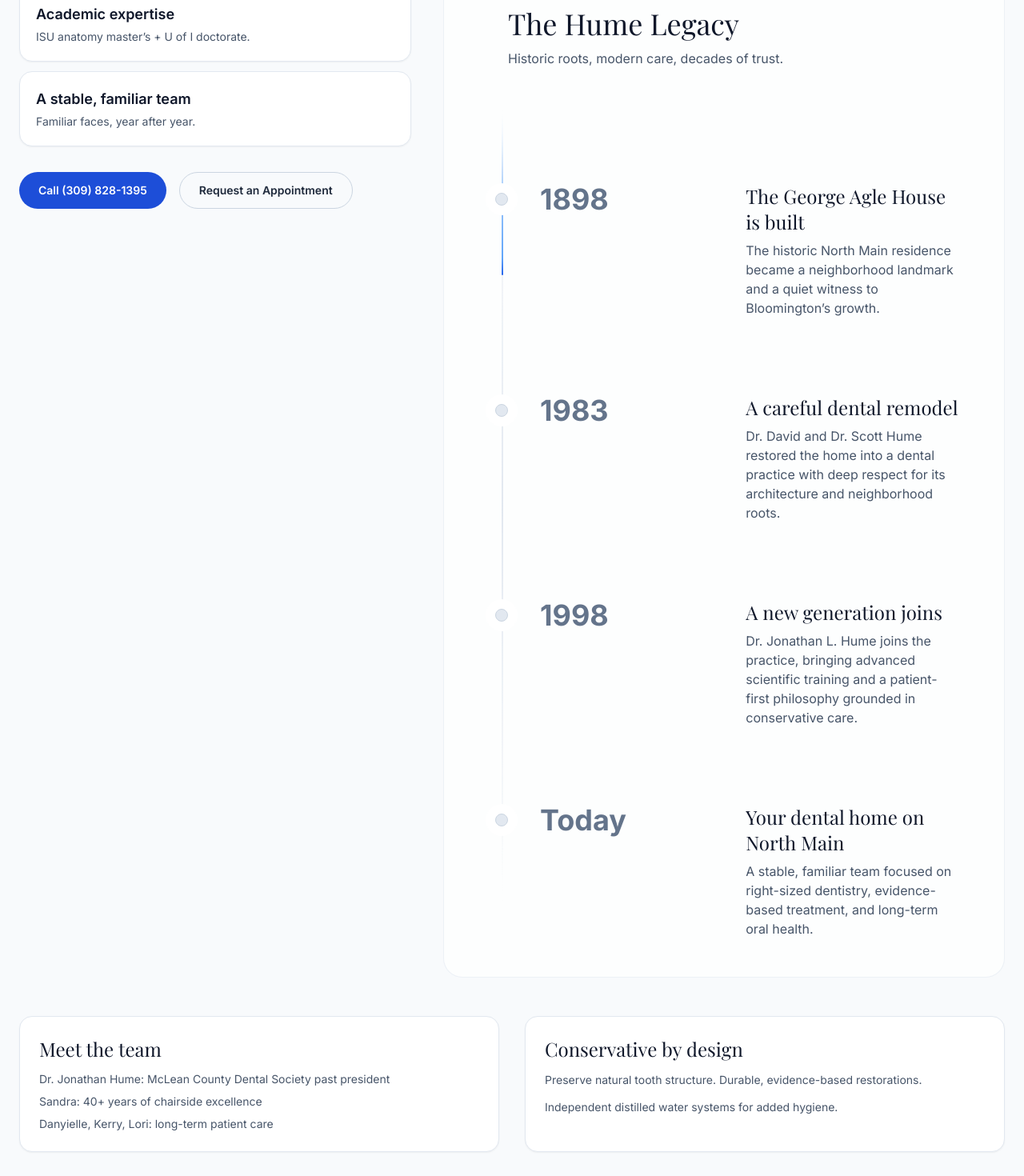
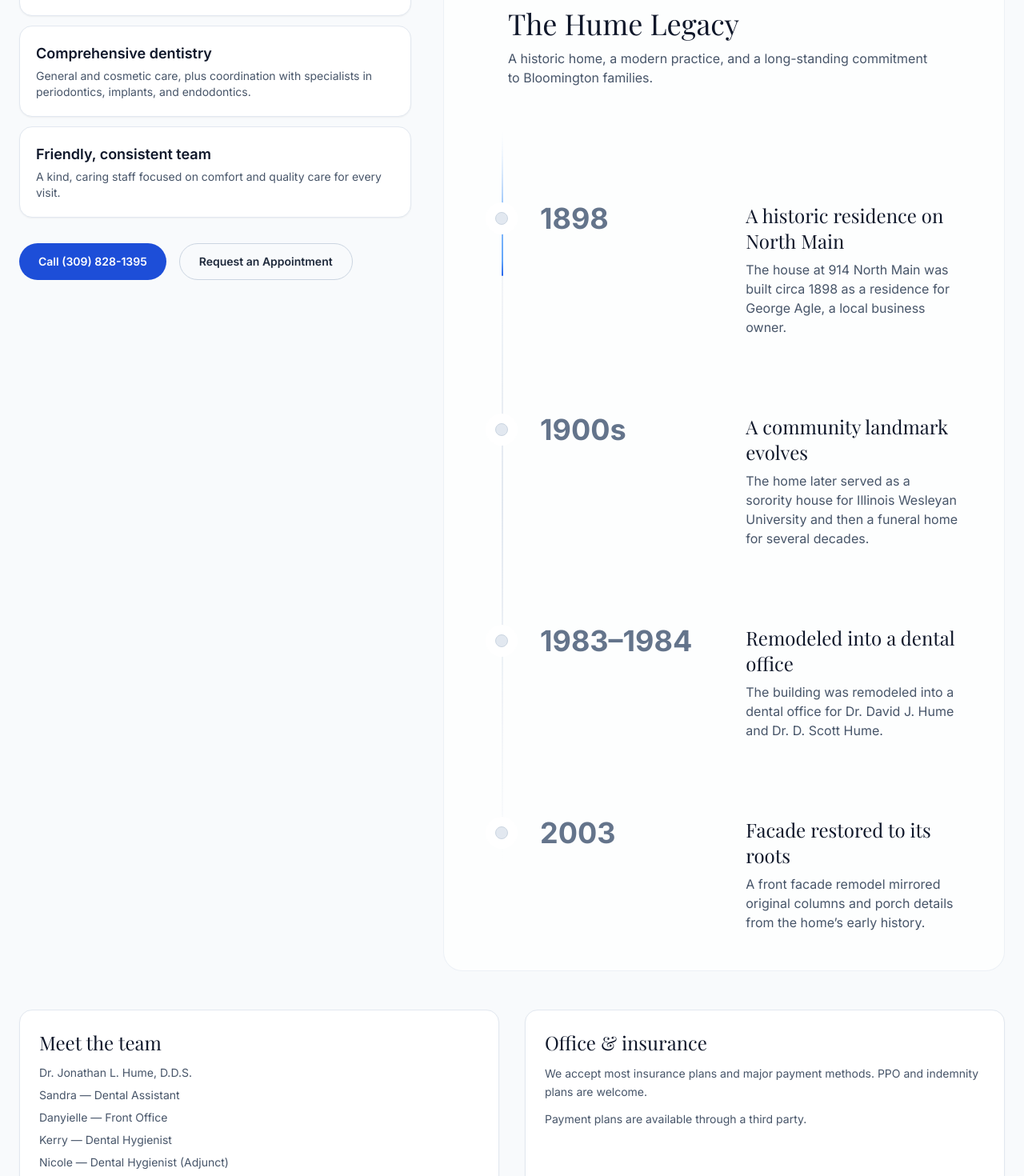
Before and after one commit to Rajput009/dental, a React (Vite) app: page / in a window 1280 px wide. Shown: the part 1330-2800 px from the top of the page at 80% size. Built offline with nearby package versions, Linux system fonts and the light colour scheme.

Commit message:
Update content and images to match practice info

```diff
--- a/src/components/About.jsx
+++ b/src/components/About.jsx
@@ -7,49 +7,49 @@ function About() {
       content: (
         <div>
           <h4 className="text-xl md:text-2xl font-serif text-slate-900 dark:text-white mb-2">
-            The George Agle House is built
+            A historic residence on North Main
           </h4>
           <p className="text-slate-600 dark:text-slate-300 text-sm md:text-base leading-relaxed">
-            The historic North Main residence became a neighborhood landmark and a quiet witness to Bloomington’s growth.
+            The house at 914 North Main was built circa 1898 as a residence for George Agle, a local business owner.
           </p>
         </div>
       ),
     },
     {
-      title: '1983',
+      title: '1900s',
       content: (
         <div>
           <h4 className="text-xl md:text-2xl font-serif text-slate-900 dark:text-white mb-2">
-            A careful dental remodel
+            A community landmark evolves
           </h4>
           <p className="text-slate-600 dark:text-slate-300 text-sm md:text-base leading-relaxed">
-            Dr. David and Dr. Scott Hume restored the home into a dental practice with deep respect for its architecture and neighborhood roots.
+            The home later served as a sorority house for Illinois Wesleyan University and then a funeral home for several decades.
           </p>
         </div>
       ),
     },
     {
-      title: '1998',
+      title: '1983–1984',
       content: (
         <div>
           <h4 className="text-xl md:text-2xl font-serif text-slate-900 dark:text-white mb-2">
-            A new generation joins
+            Remodeled into a dental office
           </h4>
           <p className="text-slate-600 dark:text-slate-300 text-sm md:text-base leading-relaxed">
-            Dr. Jonathan L. Hume joins the practice, bringing advanced scientific training and a patient-first philosophy grounded in conservative care.
+            The building was remodeled into a dental office for Dr. David J. Hume and Dr. D. Scott Hume.
           </p>
         </div>
       ),
     },
     {
-      title: 'Today',
+      title: '2003',
       content: (
         <div>
           <h4 className="text-xl md:text-2xl font-serif text-slate-900 dark:text-white mb-2">
-            Your dental home on North Main
+            Facade restored to its roots
           </h4>
           <p className="text-slate-600 dark:text-slate-300 text-sm md:text-base leading-relaxed">
-            A stable, familiar team focused on right-sized dentistry, evidence-based treatment, and long-term oral health.
+            A front facade remodel mirrored original columns and porch details from the home’s early history.
           </p>
         </div>
       ),
@@ -68,26 +68,26 @@ function About() {
               A tradition of professional care on North Main
             </h2>
             <p className="text-slate-600 text-lg leading-relaxed mb-6">
-              Conservative, family-oriented care led by Dr. Jonathan L. Hume, D.D.S. You’ll feel known, listened to, and cared for.
+              Gentle, family-oriented care led by Dr. Jonathan L. Hume, D.D.S. Our office combines modern technology with a warm, personal experience.
             </p>
 
             <div className="space-y-3">
               <div className="bg-white rounded-2xl border border-slate-200 p-5 shadow-sm">
-                <h3 className="text-lg font-semibold text-slate-900 mb-1">Integrity-first dentistry</h3>
+                <h3 className="text-lg font-semibold text-slate-900 mb-1">Modern, safe care</h3>
                 <p className="text-sm text-slate-600">
-                  Clear diagnostics and right-sized plans.
+                  State‑of‑the‑art equipment, advanced sterilization, and distilled water for dental units.
                 </p>
               </div>
               <div className="bg-white rounded-2xl border border-slate-200 p-5 shadow-sm">
-                <h3 className="text-lg font-semibold text-slate-900 mb-1">Academic expertise</h3>
+                <h3 className="text-lg font-semibold text-slate-900 mb-1">Comprehensive dentistry</h3>
                 <p className="text-sm text-slate-600">
-                  ISU anatomy master’s + U of I doctorate.
+                  General and cosmetic care, plus coordination with specialists in periodontics, implants, and endodontics.
                 </p>
               </div>
               <div className="bg-white rounded-2xl border border-slate-200 p-5 shadow-sm">
-                <h3 className="text-lg font-semibold text-slate-900 mb-1">A stable, familiar team</h3>
+                <h3 className="text-lg font-semibold text-slate-900 mb-1">Friendly, consistent team</h3>
                 <p className="text-sm text-slate-600">
-                  Familiar faces, year after year.
+                  A kind, caring staff focused on comfort and quality care for every visit.
                 </p>
               </div>
             </div>
@@ -112,7 +112,7 @@ function About() {
             <div className="grid grid-cols-1 md:grid-cols-2 gap-6">
               <div className="rounded-3xl overflow-hidden shadow-soft border border-slate-200 bg-white">
                 <img
-                  src="https://images.unsplash.com/photo-1606813909355-d3039ad8a2d0?q=80&w=1200&auto=format&fit=crop"
+                  src="https://images.unsplash.com/photo-1501183638710-841dd1904471?q=80&w=1200&auto=format&fit=crop"
                   alt="Historic home exterior similar to the North Main landmark"
                   className="w-full h-64 object-cover"
                 />
@@ -136,7 +136,7 @@ function About() {
 
             <Timeline
               title="The Hume Legacy"
-              subtitle="Historic roots, modern care, decades of trust."
+              subtitle="A historic home, a modern practice, and a long-standing commitment to Bloomington families."
               data={timelineData}
             />
           </div>
@@ -146,18 +146,20 @@ function About() {
           <div className="bg-white rounded-2xl border border-slate-200 p-6 shadow-sm">
             <h3 className="text-2xl font-serif text-slate-900 mb-3">Meet the team</h3>
             <ul className="mt-3 text-sm text-slate-600 space-y-2">
-              <li>Dr. Jonathan Hume: McLean County Dental Society past president</li>
-              <li>Sandra: 40+ years of chairside excellence</li>
-              <li>Danyielle, Kerry, Lori: long-term patient care</li>
+              <li>Dr. Jonathan L. Hume, D.D.S.</li>
+              <li>Sandra — Dental Assistant</li>
+              <li>Danyielle — Front Office</li>
+              <li>Kerry — Dental Hygienist</li>
+              <li>Nicole — Dental Hygienist (Adjunct)</li>
             </ul>
           </div>
           <div className="bg-white rounded-2xl border border-slate-200 p-6 shadow-sm">
-            <h3 className="text-2xl font-serif text-slate-900 mb-3">Conservative by design</h3>
+            <h3 className="text-2xl font-serif text-slate-900 mb-3">Office & insurance</h3>
             <p className="text-slate-600 text-sm leading-relaxed">
-              Preserve natural tooth structure. Durable, evidence-based restorations.
+              We accept most insurance plans and major payment methods. PPO and indemnity plans are welcome.
             </p>
             <div className="mt-3 text-sm text-slate-600">
-              Independent distilled water systems for added hygiene.
+              Payment plans are available through a third party.
             </div>
           </div>
         </div>
--- a/src/components/Booking.jsx
+++ b/src/components/Booking.jsx
@@ -2,16 +2,19 @@ import { useState } from 'react'
 import { ArrowUpRight } from 'lucide-react'
 
 const services = [
-  { id: 'cleaning', name: 'General Cleaning', description: 'Routine check-up and cleaning.', duration: '60 mins', icon: 'cleaning_services' },
-  { id: 'whitening', name: 'Whitening', description: 'Professional teeth whitening.', duration: '45 mins', icon: 'medical_services' },
-  { id: 'emergency', name: 'Emergency', description: 'Urgent pain relief or repair.', duration: '30 mins', icon: 'emergency' },
-  { id: 'consultation', name: 'Consultation', description: 'Discuss braces or implants.', duration: '30 mins', icon: 'orthopedics' },
+  { id: 'general', name: 'General Dentistry', description: 'Exams, cleanings, and preventive care.', duration: '60 mins', icon: 'cleaning_services' },
+  { id: 'cosmetic', name: 'Cosmetic Dentistry', description: 'Veneers, bonding, and smile enhancement.', duration: '60 mins', icon: 'auto_fix_high' },
+  { id: 'crowns', name: 'Crowns & Bridges', description: 'Restore strength and function.', duration: '60 mins', icon: 'dentistry' },
+  { id: 'root-canal', name: 'Root Canal Therapy', description: 'Relieve pain and save the tooth.', duration: '60 mins', icon: 'medical_services' },
+  { id: 'whitening', name: 'Teeth Whitening', description: 'Professional in-office whitening.', duration: '45 mins', icon: 'light_mode' },
 ]
 
 const dentists = [
-  { id: 'sarah', name: 'Dr. Sarah', title: 'General Dentist', image: 'https://lh3.googleusercontent.com/aida-public/AB6AXuAl5_PgkS7ehlquy6N40kMiifCJl3TaykhpMFqc5yi1g4TsWetpr2xWD6f9TmhVokmq6tvm2I8kbwwbursCD9yD99mAc4DenA5qVACuo_-vFKrqhTSvDgJ6yC0xqkyQYgGvzeU2pvRTUq71Z765YKzxN3W2KsQTwAQw6BBGH1-xn4KYIqZhdYEJPXL7XZZPrpvA3XIgEb74UlaXg0rRoT1cXihN0UhtHq1uEn2cyeqHL2kA5lEJSTB846yX68W3kVqS5NoZoX7QRvE' },
-  { id: 'james', name: 'Dr. James', title: 'Oral Surgeon', image: 'https://lh3.googleusercontent.com/aida-public/AB6AXuAMJWM9UYaYcK679r6niAE8K7tA488onyBCTZyMia0DrfYSOpF62uAYmf3XGIHFwkTIkBcoEYvoUPoRTjLGtdp53U9xrY9rb9Vq5FKd9qLoj31mmVrHY2aY2vDf56ZB7UMlbAgihhXydpkOib31p5jw34Y4-X1glxx8--1shnw1heTlw4cArhm-Ec4NUfU_C2YDbYEoy-eAEuaC3_jL_D65laK1ngZb2Ndzopqr_L4QcEne29vhSVCmCbycv90uRVX48h3eTS1NCow' },
-  { id: 'elena', name: 'Dr. Elena', title: 'Pediatric', image: 'https://lh3.googleusercontent.com/aida-public/AB6AXuDYumEx2J_YbpLWsDA9KrcRGrJiFDwrqQN0wEtgt_Y6w__QdLhmN5rcwslDvq_aY5QrOogCKbKUSXyPV7m1GYnzHLjeircvntEL4oDV00oX_9U7eTSujlfb3zlV3OgXyOwTS9GK8c1Dg1swaGNrPEWk9PnPNl7dEo6NUSvKSL3f7sP29Wse_6Wf-nFGLH-cLuROeZ2VkVc1qPyQobiyarXsCQBV5ld4dxrm_0rPNPe4RI-plOgmJb-bVXQMHxzsAktteUe0epnZYcw' },
+  { id: 'hume', name: 'Dr. Jonathan Hume', title: 'D.D.S.', image: null },
+  { id: 'sandra', name: 'Sandra', title: 'Dental Assistant', image: 'https://www.drjhume.com/images/sandra.jpg' },
+  { id: 'danyielle', name: 'Danyielle', title: 'Front Office', image: 'https://www.drjhume.com/images/danielle.jpg' },
+  { id: 'kerry', name: 'Kerry', title: 'Dental Hygienist', image: 'https://www.drjhume.com/images/kerry_fixed.jpg' },
+  { id: 'nicole', name: 'Nicole', title: 'Adjunct Hygienist', image: null },
   { id: 'any', name: 'Any Available', title: 'Fastest', image: null },
 ]
 
--- a/src/components/Contact.jsx
+++ b/src/components/Contact.jsx
@@ -39,7 +39,7 @@ function Contact() {
                   </div>
                   <div>
                     <p className="font-bold text-gray-900 text-sm">Hume Dental Associates</p>
-                    <p className="text-xs text-gray-500 mt-1">123 Smile Boulevard, Suite 100<br/>San Francisco, CA 94102</p>
+                    <p className="text-xs text-gray-500 mt-1">914 North Main<br/>Bloomington, IL 61701</p>
                     <a className="text-accent-teal text-xs font-bold mt-2 inline-flex items-center hover:underline" href="#">
                       Get Directions <span className="material-symbols-outlined text-[14px] ml-1">arrow_forward</span>
                     </a>
@@ -56,7 +56,7 @@ function Contact() {
                 </div>
                 <div>
                   <p className="text-sm font-medium text-gray-500 mb-1">Phone</p>
-                  <a className="text-lg font-bold text-gray-900 hover:text-accent-teal transition-colors" href="tel:4155550123">(415) 555-0123</a>
+                  <a className="text-lg font-bold text-gray-900 hover:text-accent-teal transition-colors" href="tel:3098281395">(309) 828-1395</a>
                   <p className="text-xs text-gray-400 mt-1">Call for appointments</p>
                 </div>
               </div>
@@ -66,8 +66,8 @@ function Contact() {
                 </div>
                 <div>
                   <p className="text-sm font-medium text-gray-500 mb-1">Hours</p>
-                  <p className="text-base font-bold text-gray-900">Mon - Fri: 8am - 6pm</p>
-                  <p className="text-sm text-gray-500">Sat: 9am - 2pm</p>
+                  <p className="text-base font-bold text-gray-900">Mon - Thu: 8am - 5pm</p>
+                  <p className="text-sm text-gray-500">Fri: 8am - 4pm • Sat: Closed</p>
                 </div>
               </div>
             </div>
--- a/src/components/Dentists.jsx
+++ b/src/components/Dentists.jsx
@@ -4,43 +4,43 @@ import { ArrowRight, ArrowLeft } from 'lucide-react'
 const specialists = [
   {
     id: 1,
-    name: 'Dr. David Wilson',
-    specialty: 'Orthodontist',
-    description: 'Specialist in root canal treatments, combining precision and comfort.',
-    practicingSince: '2014',
+    name: 'Dr. Jonathan L. Hume, D.D.S.',
+    specialty: 'General & Cosmetic Dentistry',
+    description: 'Comprehensive care focused on comfort, prevention, and long-term oral health.',
+    background: 'D.D.S., University of Illinois (1998)',
     image: 'https://lh3.googleusercontent.com/aida-public/AB6AXuBF8n40U_lCsicr91vtEFh5K9sx33bKS-szyrpWoWKmuCOQ5Gzc5uZ_-LeVko8GQ68Yl0SSbBrHpG5k4187oUjj8pK0TsqmiNgnsbTfztlljhKL8rB_eXXKjP5Wa7_G826-8wuG58D4IgOXM6XL_Y2lYgNryNZ1UKg1DUCBFC_8eU9I9p3gyCDheofPr_zNnCbSf9m1z-f1QICsbXwK0FlqhBuiXap4BxIPlC7YvOh8jU9IZmEEX6DPM2bIidH5QI8rzd8UuCk5CkE',
   },
   {
     id: 2,
-    name: 'Dr. Emma Robinson',
-    specialty: 'Esthetician',
-    description: 'Crafts aesthetic transformations with veneers and cosmetic care.',
-    practicingSince: '2016',
-    image: 'https://lh3.googleusercontent.com/aida-public/AB6AXuDqjN3e81T-oF2fFfNg67yP12OV5Nw4tJgCIr4G_2ihmskDgi-LYxL_1ia9s2QiUF36fzVTQKFo7hKycFCLXhA9tiy5yKexAKMFzblbxK7tVT7i1aF90wEXugTMHEFAXFD56N_xXRloHkIA5kz-c5_OpKGDcHcip6JQo-7npMOO9k7wEn_r9Vq8oCCqfzQyc3GtgwtgntL9bZaqHqIkKq_JpXcOwgD4u1z2xmqpsBEnl_uGAQam_X66Tw8KLpLc_OeuJGoctxWHqwc',
+    name: 'Sandra',
+    specialty: 'Dental Assistant',
+    description: 'Experienced chairside support focused on patient comfort and efficiency.',
+    background: 'Dental Assistant',
+    image: 'https://www.drjhume.com/images/sandra.jpg',
   },
   {
     id: 3,
-    name: 'Dr. Sophia Turner',
-    specialty: 'Endodontist',
-    description: 'Specialist in root canal treatments combining precision and comfort.',
-    practicingSince: '2012',
-    image: 'https://lh3.googleusercontent.com/aida-public/AB6AXuDC6oNJZlpNHTudSd9sHUR2Y74QozuHiFJ3s4Z9ngJSTfuFV2RSa_4600ipc2kgjWmcLfnmWsmfyYJrMeSl4EQdELUsqy3DPgHM1MYjN-szj43BzdxnS6E-6Gye6SYNtGSYyvc__mvl2GpuzReFPPBTy1Z_ha3dovGBzhhq9xGLF4_bwgMf26oMqbUfc_fxrHeVg71yFPffb8bwcmh8d73vLgx74SvuQ53kphmjGIlB8adsw7E1cxM8aoF3tZnNQpscawLfIXecv9w',
+    name: 'Danyielle',
+    specialty: 'Front Office',
+    description: 'Scheduling, insurance, and patient coordination with a friendly touch.',
+    background: 'Front Office',
+    image: 'https://www.drjhume.com/images/danielle.jpg',
   },
   {
     id: 4,
-    name: 'Dr. Michael Chen',
-    specialty: 'Periodontist',
-    description: 'Expert in gum health and periodontal disease treatment.',
-    practicingSince: '2015',
-    image: 'https://lh3.googleusercontent.com/aida-public/AB6AXuBF8n40U_lCsicr91vtEFh5K9sx33bKS-szyrpWoWKmuCOQ5Gzc5uZ_-LeVko8GQ68Yl0SSbBrHpG5k4187oUjj8pK0TsqmiNgnsbTfztlljhKL8rB_eXXKjP5Wa7_G826-8wuG58D4IgOXM6XL_Y2lYgNryNZ1UKg1DUCBFC_8eU9I9p3gyCDheofPr_zNnCbSf9m1z-f1QICsbXwK0FlqhBuiXap4BxIPlC7YvOh8jU9IZmEEX6DPM2bIidH5QI8rzd8UuCk5CkE',
+    name: 'Kerry',
+    specialty: 'Dental Hygienist',
+    description: 'Gentle preventive care and patient education for long-term health.',
+    background: 'Dental Hygienist',
+    image: 'https://www.drjhume.com/images/kerry_fixed.jpg',
   },
   {
     id: 5,
-    name: 'Dr. Sarah Johnson',
-    specialty: 'Prosthodontist',
-    description: 'Specializes in dental prosthetics and full mouth rehabilitation.',
-    practicingSince: '2013',
-    image: 'https://lh3.googleusercontent.com/aida-public/AB6AXuDqjN3e81T-oF2fFfNg67yP12OV5Nw4tJgCIr4G_2ihmskDgi-LYxL_1ia9s2QiUF36fzVTQKFo7hKycFCLXhA9tiy5yKexAKMFzblbxK7tVT7i1aF90wEXugTMHEFAXFD56N_xXRloHkIA5kz-c5_OpKGDcHcip6JQo-7npMOO9k7wEn_r9Vq8oCCqfzQyc3GtgwtgntL9bZaqHqIkKq_JpXcOwgD4u1z2xmqpsBEnl_uGAQam_X66Tw8KLpLc_OeuJGoctxWHqwc',
+    name: 'Nicole',
+    specialty: 'Dental Hygienist (Adjunct)',
+    description: 'Supportive, prevention‑focused care for a healthy smile.',
+    background: 'Adjunct Hygienist',
+    image: 'https://www.drjhume.com/images/kerry.jpg',
   },
 ]
 
@@ -230,7 +230,7 @@ function Dentists() {
                   <div className="h-[70%] bg-blue-100 dark:bg-slate-700 relative overflow-hidden">
                     <img
                       alt={specialist.name}
-                      className="w-full h-full object-cover object-top card-image group-hover:scale-105"
+                      className={`w-full h-full object-cover object-top card-image group-hover:scale-105 ${specialist.name === 'Kerry' ? 'rotate-180' : ''}`}
                       src={specialist.image}
                     />
                   </div>
@@ -242,7 +242,7 @@ function Dentists() {
                       <p className="text-xs text-blue-200 mt-1 leading-snug">{specialist.description}</p>
                     </div>
                     <div className="text-[10px] text-blue-300/80 mt-2 pt-2 border-t border-blue-400/30">
-                      Practicing since {specialist.practicingSince}
+                      {specialist.background}
                     </div>
                   </div>
                 </div>
--- a/src/components/Footer.jsx
+++ b/src/components/Footer.jsx
@@ -61,15 +61,15 @@ function Footer() {
             <ul className="space-y-2 text-sm text-gray-400">
               <li className="flex items-center gap-2">
                 <span className="material-symbols-outlined text-[18px]">location_on</span>
-                San Francisco, CA
+                914 North Main, Bloomington, IL
               </li>
               <li className="flex items-center gap-2">
                 <span className="material-symbols-outlined text-[18px]">call</span>
-                (415) 555-0123
+                (309) 828-1395
               </li>
               <li className="flex items-center gap-2">
                 <span className="material-symbols-outlined text-[18px]">mail</span>
-                info@humedental.com
+                drhumeonline@gmail.com
               </li>
             </ul>
           </div>
--- a/src/components/Hero.jsx
+++ b/src/components/Hero.jsx
@@ -67,7 +67,7 @@ function Hero() {
 
       {/* Hero Heading */}
       <h1 className="relative text-5xl md:text-7xl lg:text-8xl font-medium leading-tight max-w-5xl mx-auto mb-10 text-gray-900 z-10">
-        Your dr
+        Your dream
         <span className="inline-flex items-center justify-center align-middle mx-1">
           <img
             alt="Diverse beaming smile of a mature man"
@@ -75,7 +75,7 @@ function Hero() {
             src="https://lh3.googleusercontent.com/aida-public/AB6AXuBsRVNozNKW8qK0Y1wJ4LKSjx4_FswXL90H62VDjx9V-2nTOx_IS3BBKmvNRtmHrOoNnulZvKomTm6bP8QWNnUAFFH8LnjMQBXSrQJCcwV34wppghYs4mzkj8J5gjbo_FgXq8x2shXTyvf11nE2V-Zaj5QzaZoYRzjUPOtZSBnJmp1BKBRKuTgo43NeETj-Ik1uDZ46i28VC-Ez2V9E4NN3u8LIXDJKOBD5ul7D5RwtEznlrS1KupQLCbTkoy0Ov6JNgljne4sV0eQ"
           />
         </span>
-        am smile <br/>
+            smile <br/>
         is{' '}
         <span className="relative inline-block">
           our
--- a/src/components/ui/Timeline.jsx
+++ b/src/components/ui/Timeline.jsx
@@ -9,7 +9,7 @@ export function Timeline({ data, title, subtitle }) {
   useEffect(() => {
     if (ref.current) {
       const rect = ref.current.getBoundingClientRect()
-      setHeight(rect.height)
+      setHeight(Math.max(0, rect.height - 48))
     }
   }, [ref])
 
```
Also changed, not shown: src/components/Services.jsx (+15 -15 lines), src/components/ui/TestimonialsSection.jsx (+30 -46 lines).
